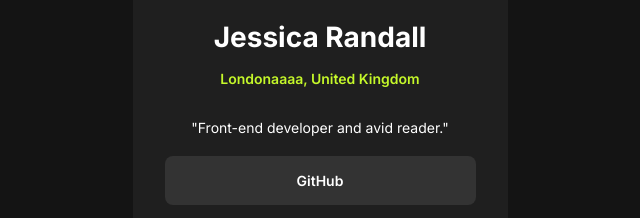
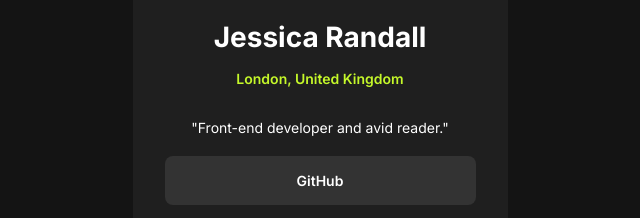
Before and after one commit to Blenimator/social-links-profile, a plain HTML site: page index.html in a window 1280 px wide. Shown: the part 226-444 px from the top of the page, 320-960 px from the left. Drawn offline with Linux system fonts and the light colour scheme.

Commit message:
Update index.html

```diff
--- a/index.html
+++ b/index.html
@@ -18,7 +18,7 @@
   <main class="main_container">
     <img src="assets/images/avatar-jessica.jpeg" class="avatar_image" alt="Jessica Randall avatar image">
     <h1>Jessica Randall</h1>
-    <p class="location">Londonaaaa, United Kingdom</p>
+    <p class="location">London, United Kingdom</p>
     <p class="description">"Front-end developer and avid reader."</p>
 
     <a href="https://www.github.com" target="_blank">GitHub</a>
```
